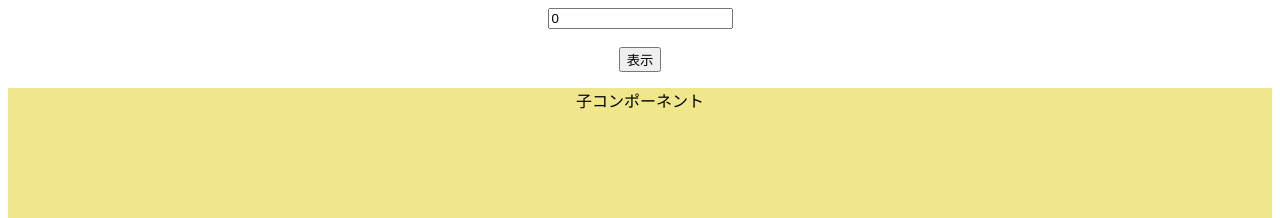
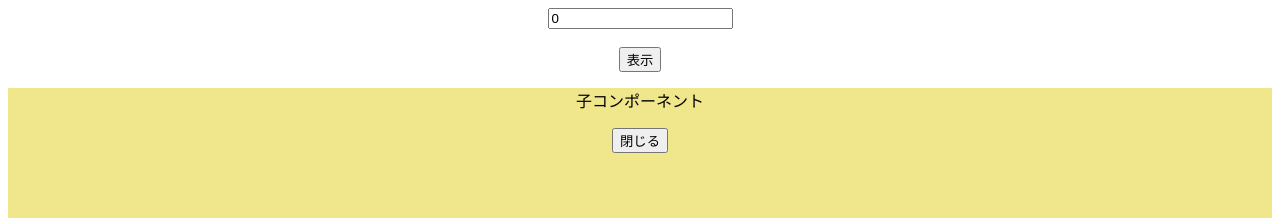
Before and after one commit to Hiratto/udemy-react-practice201, a React (Create React App) app: page / in a window 1280 px wide. Both pictures are taken after a click on the button "表示". Shown: the top 218 px of the page. Built offline with nearby package versions, Linux system fonts and the light colour scheme.

Commit message:
onClickCloseのボタン作成

```diff
--- a/src/App.js
+++ b/src/App.js
@@ -9,6 +9,7 @@ export default function App() {
   const onChangeText = (e) => setText(e.target.value);
 
   const onClickOpen = () => setOpen(!open);
+  const onClickClose = () => setOpen(false);
 
   return (
     <div className="App">
@@ -16,7 +17,7 @@ export default function App() {
       <br />
       <br />
       <button onClick={onClickOpen}>表示</button>
-      <ChildArea open={open} />
+      <ChildArea open={open} onClickClose={onClickClose} />
     </div>
   );
 }
--- a/src/ChildArea.jsx
+++ b/src/ChildArea.jsx
@@ -7,7 +7,7 @@ const style = {
 };
 
 export const ChildArea = memo((props) => {
-  const { open } = props;
+  const { open, onClickClose } = props;
   console.log("レンダリングされた");
 
   const data = [...Array(2).keys()];
@@ -20,6 +20,7 @@ export const ChildArea = memo((props) => {
       {open ? (
         <div style={style}>
           <p>子コンポーネント</p>
+          <button onClick={onClickClose}>閉じる</button>
         </div>
       ) : null}
     </>
```
